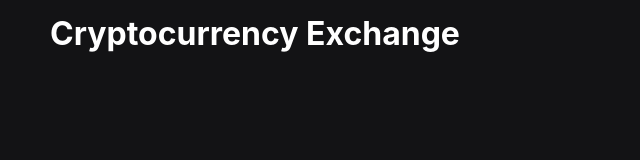
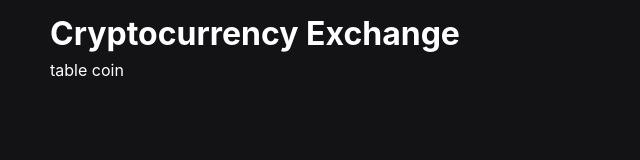
Before and after one commit to orcanest/cryptocurrency-exchange, a React (Vite) app: page / in a window 1280 px wide. Shown: the top 160 px of the page, without its empty margins (0-640 px from the left). Built offline with nearby package versions, Linux system fonts and the light colour scheme; no server answers.

Commit message:
fetching data from Coingeko Api

```diff
--- a/src/App.jsx
+++ b/src/App.jsx
@@ -1,10 +1,12 @@
 import { useState } from 'react'
+import HomePage from './components/templates/HomePage'
 
 function App() {
 
   return (
     <>
       <h1>Cryptocurrency Exchange</h1>
+      <HomePage/>
     </>
   )
 }
--- /dev/null
+++ b/src/components/modules/TableCoin.jsx
@@ -0,0 +1,12 @@
+import React from 'react'
+
+function TableCoin({coins}) {
+    console.log(coins)
+  return (
+    <>
+      <p>table coin</p>
+    </>
+  )
+}
+
+export default TableCoin
--- /dev/null
+++ b/src/components/templates/HomePage.jsx
@@ -0,0 +1,23 @@
+import React, { useEffect, useState } from "react";
+import TableCoin from "../modules/TableCoin";
+
+function HomePage() {
+  const [coins, setCoins] = useState([]);
+  useEffect(() => {
+    fetch(
+      "https://api.coingecko.com/api/v3/coins/markets?vs_currency=usd&order=market_cap_desc&per_page=20&page=1&x_cg_demo_api_key=CG-BSPQW2NuscYgwDTVnES9g1aN"
+    )
+      .then((res) => res.json())
+      .then((json) => setCoins(json));
+  }, []);
+
+  return (
+    <>
+      <div>
+        <TableCoin coins={coins} />
+      </div>
+    </>
+  );
+}
+
+export default HomePage;
```
